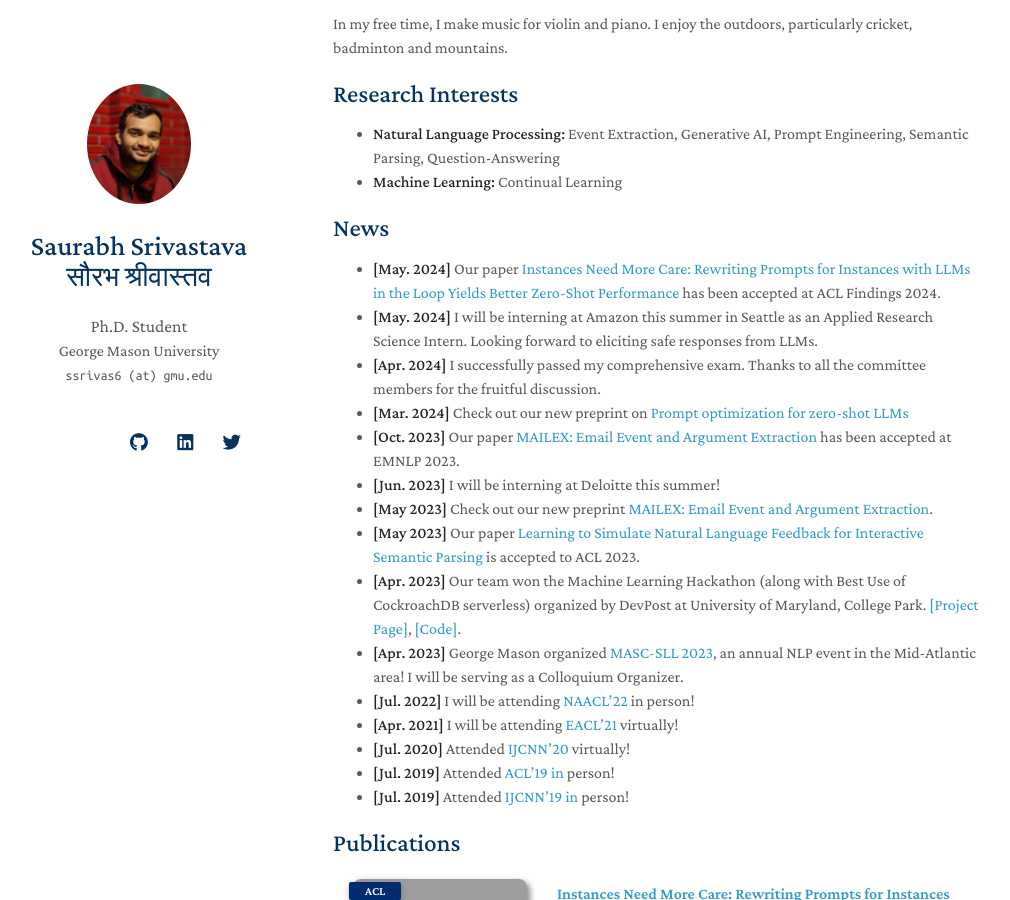
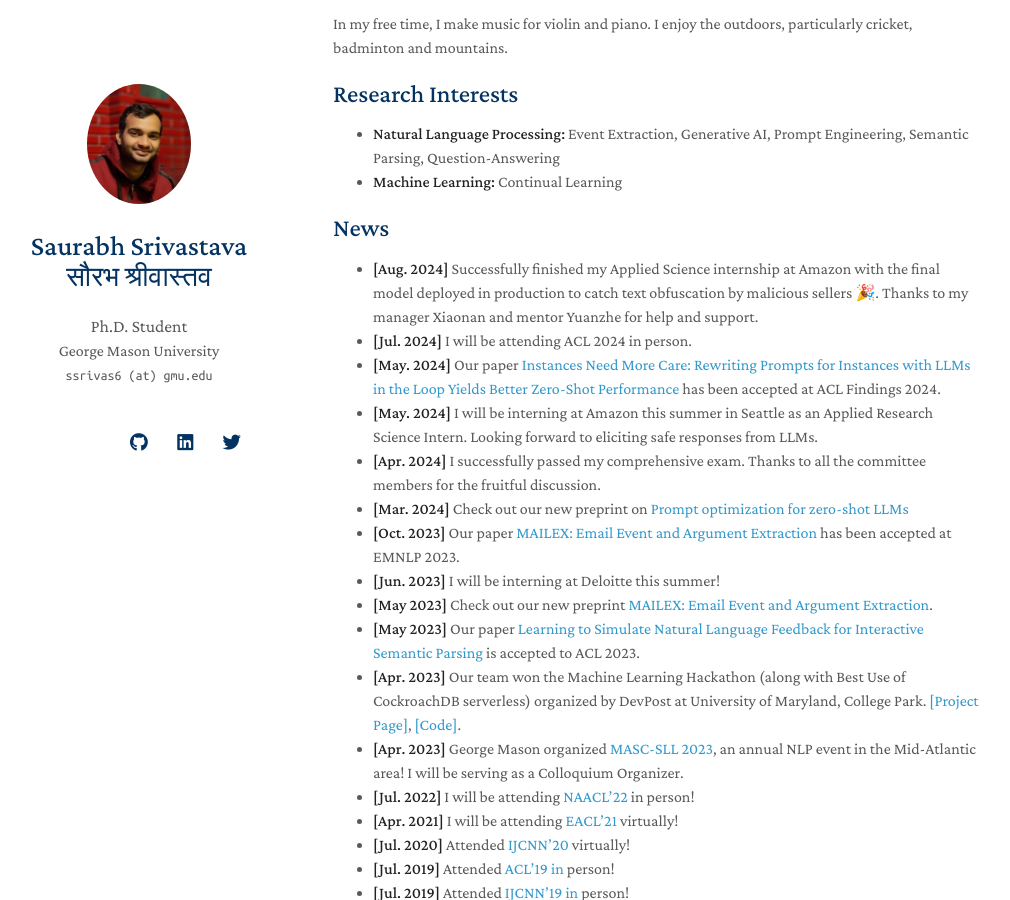
Before and after one commit to salokr/salokr.github.io, a Jekyll site: the page built from index.md, in a window 1280 px wide and 900 px high, scrolled down 489 px. Shown: the whole window, without its empty margins (137-1147 px from the left). Built offline with Jekyll 4.4.1, drawn with Linux system fonts in a browser that asks for light colours; nearby versions of some CDN libraries; a style sheet for code colours, icons or effects is not loaded; our own code applies the rules of GitHub Pages for plain Markdown files; grey boxes are pictures that could not be loaded.

Commit message:
Update index.md

```diff
--- a/index.md
+++ b/index.md
@@ -21,6 +21,8 @@ In my free time, I make music for violin and piano. I enjoy the outdoors, partic
 - **Machine Learning:** Continual Learning
 
 ## News
+- **[Aug. 2024]** Successfully finished my Applied Science internship at Amazon with the final model deployed in production to catch text obfuscation by malicious sellers 🎉. Thanks to my manager Xiaonan and mentor Yuanzhe for help and support.
+- **[Jul. 2024]** I will be attending ACL 2024 in person.
 - **[May. 2024]** Our paper [Instances Need More Care: Rewriting Prompts for Instances with LLMs in the Loop Yields Better Zero-Shot Performance
 ](https://arxiv.org/abs/2310.02107) has been accepted at ACL Findings 2024.
 - **[May. 2024]** I will be interning at Amazon this summer in Seattle as an Applied Research Science Intern. Looking forward to eliciting safe responses from LLMs.
```
